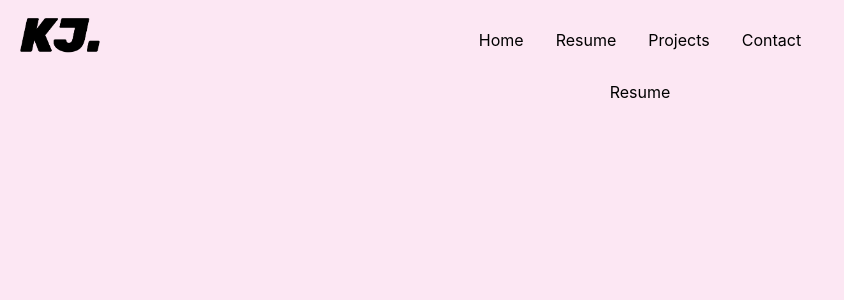
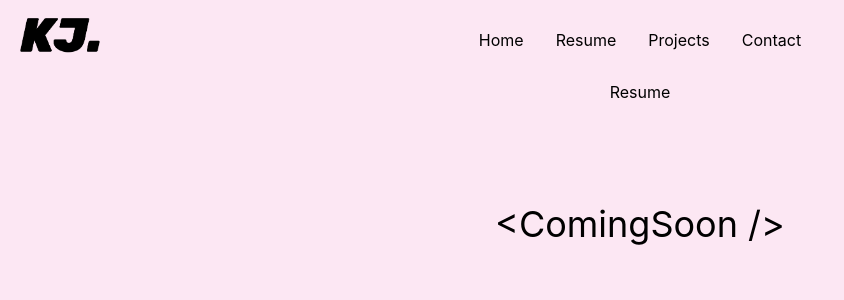
Before and after one commit to edobxt/jkancel.dev, a React (Create React App) app: page /resume in a window 1280 px wide. Shown: the top 300 px of the page, without its empty margins (0-844 px from the left). Built offline with nearby package versions, Linux system fonts and the light colour scheme.

Commit message:
add: Mention futur ajouts sur les pages vides

```diff
--- a/src/components/Contact/Contact.tsx
+++ b/src/components/Contact/Contact.tsx
@@ -1,7 +1,13 @@
 import * as React from "react";
+import { MissingContent } from "../index";
 
 interface Props {}
 
 export const Contact: React.FC<Props> = () => {
-    return <div>Contact</div>;
+    return (
+        <div>
+            Contact
+            <MissingContent />
+        </div>
+    );
 };
--- /dev/null
+++ b/src/components/MissingContent/MissingContent.css
@@ -0,0 +1,8 @@
+.missing-content {
+    display: grid;
+    height: 100%;
+}
+
+.missing-content > p {
+    margin: 100px auto;
+}
--- /dev/null
+++ b/src/components/MissingContent/MissingContent.tsx
@@ -0,0 +1,12 @@
+import * as React from "react";
+import "./MissingContent.css";
+
+interface Props {}
+
+export const MissingContent: React.FC<Props> = () => {
+    return (
+        <div className="missing-content">
+            <p className="text-4xl">{"<ComingSoon />"}</p>
+        </div>
+    );
+};
--- a/src/components/Projects/Projects.tsx
+++ b/src/components/Projects/Projects.tsx
@@ -1,7 +1,13 @@
 import * as React from "react";
+import { MissingContent } from "../index";
 
 interface Props {}
 
 export const Projects: React.FC<Props> = () => {
-    return <div>Projects</div>;
+    return (
+        <div>
+            Projects
+            <MissingContent />
+        </div>
+    );
 };
--- a/src/components/Resume/Resume.tsx
+++ b/src/components/Resume/Resume.tsx
@@ -1,7 +1,14 @@
 import * as React from "react";
+import "./Resume.css";
+import { MissingContent } from "../index";
 
 interface Props {}
 
 export const Resume: React.FC<Props> = () => {
-    return <div>Resume</div>;
+    return (
+        <div className="Resume">
+            Resume
+            <MissingContent />
+        </div>
+    );
 };
--- a/src/components/index.ts
+++ b/src/components/index.ts
@@ -8,3 +8,4 @@ export { BlockPresentation } from "./BlockPresentation/BlockPresentation";
 export { ParticlesBackground } from "./Particles/ParticlesBackground";
 export { SkillSection } from "./SkillsSection/SkillSection";
 export { SkillItem } from "./SkillItem/SkillItem";
+export { MissingContent } from "./MissingContent/MissingContent";
```
Also changed, not shown: src/components/Resume/Resume.css (added).
